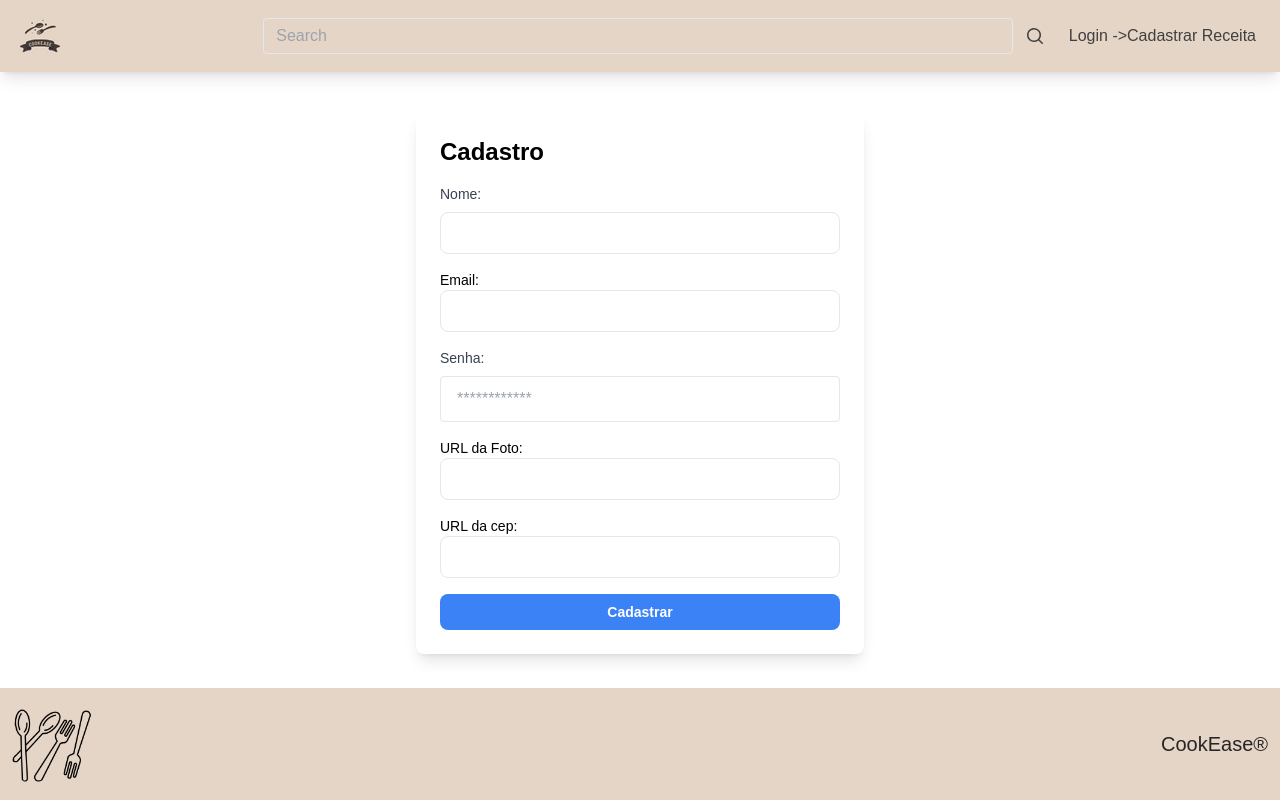
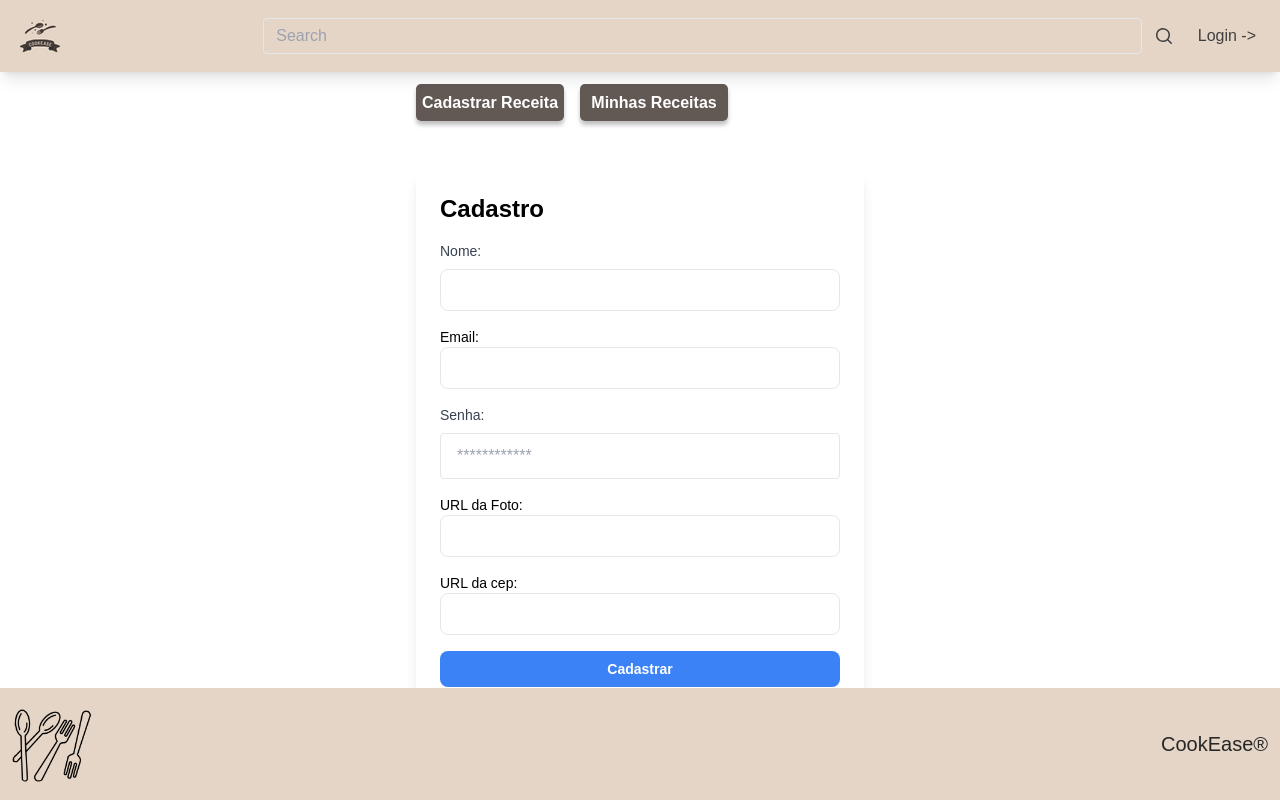
Before and after one commit to gabrielseffrin/cooking-easy, an Angular app: page /cadastro in a window 1280 px wide. Built offline with nearby package versions, Linux system fonts and the light colour scheme.

Commit message:
estilização dos botões/cards/edição-receita

```diff
--- a/db.json
+++ b/db.json
@@ -7,6 +7,10 @@
     {
       "nome": "seffrin",
       "id": 2
+    },
+    {
+      "nome": "main",
+      "id": 3
     }
   ],
   "usuarios": [
@@ -61,8 +65,7 @@
   ],
   "receitas": [
     {
-      "id": "id_receita",
-      "id_receita": 1,
+      "id": 1,
       "nome": "Bolo de Cenoura",
       "id_usuario": 1,
       "id_avaliacao": 1,
@@ -72,8 +75,7 @@
       "privacidade_receita": 1
     },
     {
-      "id": "id_receita",
-      "id_receita": 2,
+      "id": 2,
       "nome": "Bolo de Banana",
       "id_usuario": 1,
       "id_avaliacao": 1,
@@ -88,7 +90,7 @@
       "foto": "https://i.imgur.com/h7WUdvz.jpeg",
       "estado_receita": 1,
       "privacidade_receita": 1,
-      "id": "d7EnWn9"
+      "id": 3
     }
   ]
 }
--- a/service/receita.service.ts
+++ b/service/receita.service.ts
@@ -14,4 +14,9 @@ export class ReceitaService {
   getReceitas(): Observable<any[]> {
     return this.http.get<any[]>(this.apiUrl);
   }
+
+  getReceitaPorId(id: Number): Observable<any[]> {
+    const url = `${this.apiUrl}/${id}`;
+    return this.http.get<any[]>(url);
+  }
 }
--- a/src/app/editar-receita/editar-receita.component.html
+++ b/src/app/editar-receita/editar-receita.component.html
@@ -1,9 +1,12 @@
-<p>editar-receita works!</p>
-<h2>Editar Item</h2>
-<p>ID do Item: {{ itemId }}</p>
+<div class="m-4 flex">
+  <img class="h-80 w-6/12 md:h-full md:w-6/12 md:rounded-none md:rounded-l-lg rounded-l-lg object-cover" src='{{
+    receita.foto}}' alt="" />
 
-<div *ngIf="receita">
-  <h2>Dados</h2>
-  <p>ID: {{ receita.id_receita }}</p>
-  <p>Nome: {{ receita.nome }}</p>
+  <div
+    class="flex flex-col items-center rounded-r-lg border border-gray-200 bg-white shadow hover:bg-gray-100 dark:border-gray-700 dark:bg-gray-800 dark:hover:bg-gray-700 md:max-h-full md:flex-row w-3/4">
+    <div class="flex flex-col justify-between p-4 leading-normal w-full">
+      <h5 class="mb-2 text-2xl font-bold tracking-tight text-gray-900 dark:text-white">{{ receita.nome }}</h5>
+      <p class="mb-3 font-normal text-gray-700 dark:text-gray-400">{{ receita.ingredientes }}</p>
+    </div>
+  </div>
 </div>
--- a/src/app/editar-receita/editar-receita.component.ts
+++ b/src/app/editar-receita/editar-receita.component.ts
@@ -1,23 +1,35 @@
 import { Component, OnInit } from '@angular/core';
 import { ActivatedRoute } from '@angular/router';
 import { HttpClient } from '@angular/common/http';
+import { ReceitaService } from 'service/receita.service';
 
 @Component({
   selector: 'app-editar-receita',
   templateUrl: './editar-receita.component.html',
-  styleUrls: ['./editar-receita.component.css']
+  styleUrls: ['./editar-receita.component.css'],
 })
 export class EditarReceitaComponent implements OnInit {
   itemId: number = 0;
   receita: any;
 
-  constructor(private route: ActivatedRoute, private http: HttpClient) {}
+  constructor(
+    private route: ActivatedRoute,
+    private http: HttpClient,
+    private receitaService: ReceitaService
+  ) {}
 
   ngOnInit() {
     this.route.paramMap.subscribe((params) => {
-      console.log(params.get('id'))
+      console.log(params.get('id'));
       const idParam = params.get('id');
       this.itemId = idParam ? +idParam : 0; // Se idParam for nulo, defina como 0 ou outro valor padrão
+
+      const id = this.itemId; // Substitua pelo ID desejado
+      this.http
+        .get(`http://localhost:3000/receitas/${id}`)
+        .subscribe((result: any) => {
+          this.receita = result;
+        });
     });
 
     /*const id = this.itemId; // Substitua pelo ID desejado
--- a/src/app/header/header.component.html
+++ b/src/app/header/header.component.html
@@ -26,9 +26,19 @@
                     class="input-group-text flex items-center whitespace-nowrap rounded px-3 py-1.5 text-center text-base font-normal text-neutral-700 "
                     id="basic-addon2">
                     <a routerLink="/login">Login -></a>
-                    <a routerLink="/cadastar-receita">Cadastrar Receita</a>
                 </span>
             </div>
         </div>
     </nav>
+    <div class="container mx-auto my-1">
+        <div class="max-w-md mx-auto">
+            <button class="button ">
+                <a routerLink="/cadastar-receita">Cadastrar Receita</a>
+            </button>
+
+            <button class="button">
+                Minhas Receitas
+            </button>
+        </div>
+    </div>
 </header>
--- a/src/app/receita/receita.component.html
+++ b/src/app/receita/receita.component.html
@@ -1,12 +1,12 @@
 <div
-    class="block max-w-[18rem] rounded-lg bg-white shadow-[0_2px_15px_-3px_rgba(0,0,0,0.07),0_10px_20px_-2px_rgba(0,0,0,0.04)] dark:bg-neutral-700">
+    class="block max-w-[18rem] rounded-lg shadow-[0_2px_15px_-3px_rgba(0,0,0,0.07),0_10px_20px_-2px_rgba(0,0,0,0.04)] bg-marrom">
     <div class="relative overflow-hidden bg-cover bg-no-repeat">
         <img class="rounded-t-lg" [src]="receita.foto" alt="{{ receita.nome }}" />
     </div>
     <div class="p-6">
         <h5 class="mb-2 text-xl font-medium text-neutral-800 dark:text-neutral-50">
-            {{ receita.nome }} <button (click)="editarItem(receita.id_receita)">Editar</button>
+            {{ receita.nome }} <button (click)="editarItem(receita.id)">Editar</button>
         </h5>
-        <p>Ingredientes: {{ receita.ingredientes }}</p>
+        <p class="dark:text-neutral-50">Ingredientes: {{ receita.ingredientes }}</p>
     </div>
 </div>
--- a/src/styles.css
+++ b/src/styles.css
@@ -7,3 +7,24 @@ body {
     font-family: 'Barlow Condensed', sans-serif;
     /*background-color: #E5D5C6;*/
 }
+
+.button {
+    width: 148px;
+    height: 37px;
+    flex-shrink: 0;
+    margin-right: 1rem;
+    margin-top: 0.5rem;
+    margin-bottom: 0.5rem;
+
+    border-radius: 5px;
+    background: rgba(71, 60, 56, 0.85);
+    box-shadow: 0px 4px 4px 0px rgba(0, 0, 0, 0.25);
+    color: #ffff;
+
+    font-weight: bold;
+}
+
+.button:hover {
+    background: rgba(71, 60, 56, 0.664);
+    box-shadow: 0px 4px 4px 0px rgba(0, 0, 0, 0.25);
+}
--- a/tailwind.config.js
+++ b/tailwind.config.js
@@ -8,7 +8,9 @@
       colors: {
         fundo: '#E5D5C6',
         cor_fonte: '#473C38',
-        cinza_app: '#D9D9D9'
+        cinza_app: '#D9D9D9',
+        marrom: '#473c38d9',
+        marrom_hover: '#7A635B',
       },
     },
   },
```
